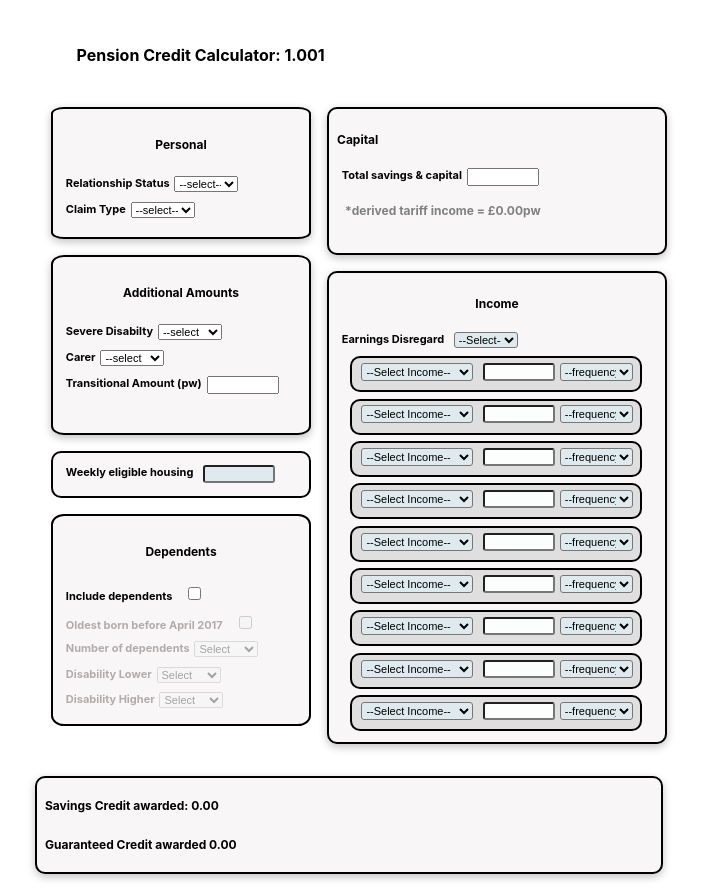
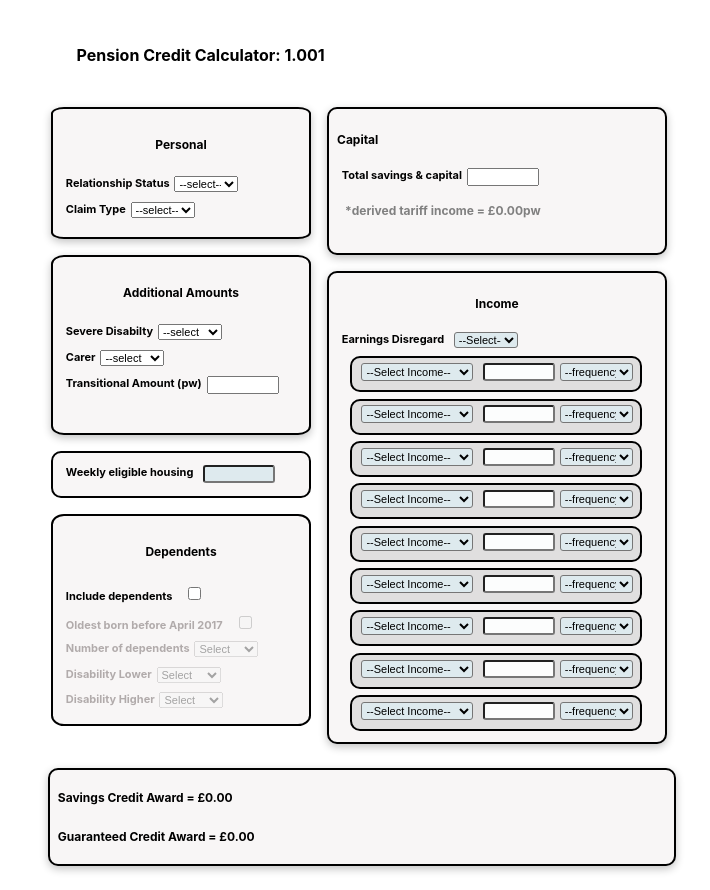
Before and after one commit to dnlstronge/pccalc, a React (Create React App) app: page / in a window 1280 px wide. Shown: the whole page, without its empty margins (157-867 px from the left). Built offline with nearby package versions, Linux system fonts and the light colour scheme.

Commit message:
[x] - add css

```diff
--- a/src/Components/Award/Award.js
+++ b/src/Components/Award/Award.js
@@ -24,8 +24,8 @@ const Award = ({
     return (
         <React.Fragment>
             <div className={classes.container}>
-               <p>Savings Credit awarded: {SC}</p>
-               <p>Guaranteed Credit awarded {GPC}</p>
+               <p>Savings Credit Award =  £{SC}</p>
+               <p>Guaranteed Credit Award = £{GPC}</p>
             </div>
 
         </React.Fragment>
--- a/src/Components/Award/Award.module.css
+++ b/src/Components/Award/Award.module.css
@@ -6,7 +6,8 @@
     width: 38rem;
     height: auto;
     margin: 1rem;
-    margin-left: 15%;
+    margin-top: 0.5rem;
+    margin-left: 16%;
     padding: 0.5rem;
     background: rgb(248, 246, 246);
     border-radius: 10px;
```
